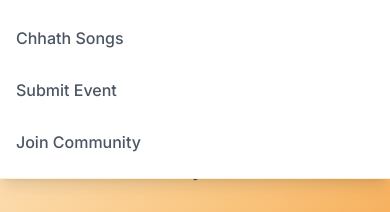
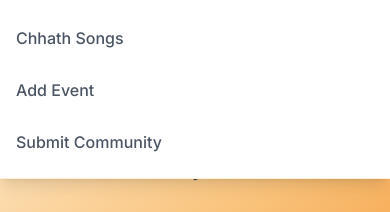
Before and after one commit to vinitshahdeo/chhath-puja, a React (Vite) app: page / in a window 390 px wide. Both pictures are taken after a click on the button 354 px from the left and 32 px from the top of the page. Shown: the part 166-378 px from the top of the page. Built offline with nearby package versions, Linux system fonts and the light colour scheme; the HTML template or start-up script is replaced by a standard one.

Commit message:
Updated the form link

```diff
--- a/src/components/Header.jsx
+++ b/src/components/Header.jsx
@@ -119,16 +119,16 @@ const Header = () => {
                 className="block py-2 text-gray-600 hover:text-marigold-600 transition-colors duration-200 font-medium"
                 onClick={() => setMobileMenuOpen(false)}
               >
-                Submit Event
+                Add Event
               </a>
               <a
-                href="https://chat.whatsapp.com/IzpKJTmbMoH6XMUhxYa8bj"
+                href="https://forms.gle/UAVTiY8ewEy4cXcn8"
                 target="_blank"
                 rel="noopener noreferrer"
                 className="block py-2 text-gray-600 hover:text-marigold-600 transition-colors duration-200 font-medium"
                 onClick={() => setMobileMenuOpen(false)}
               >
-                Join Community
+                Submit Community
               </a>
             </nav>
           </div>
```
